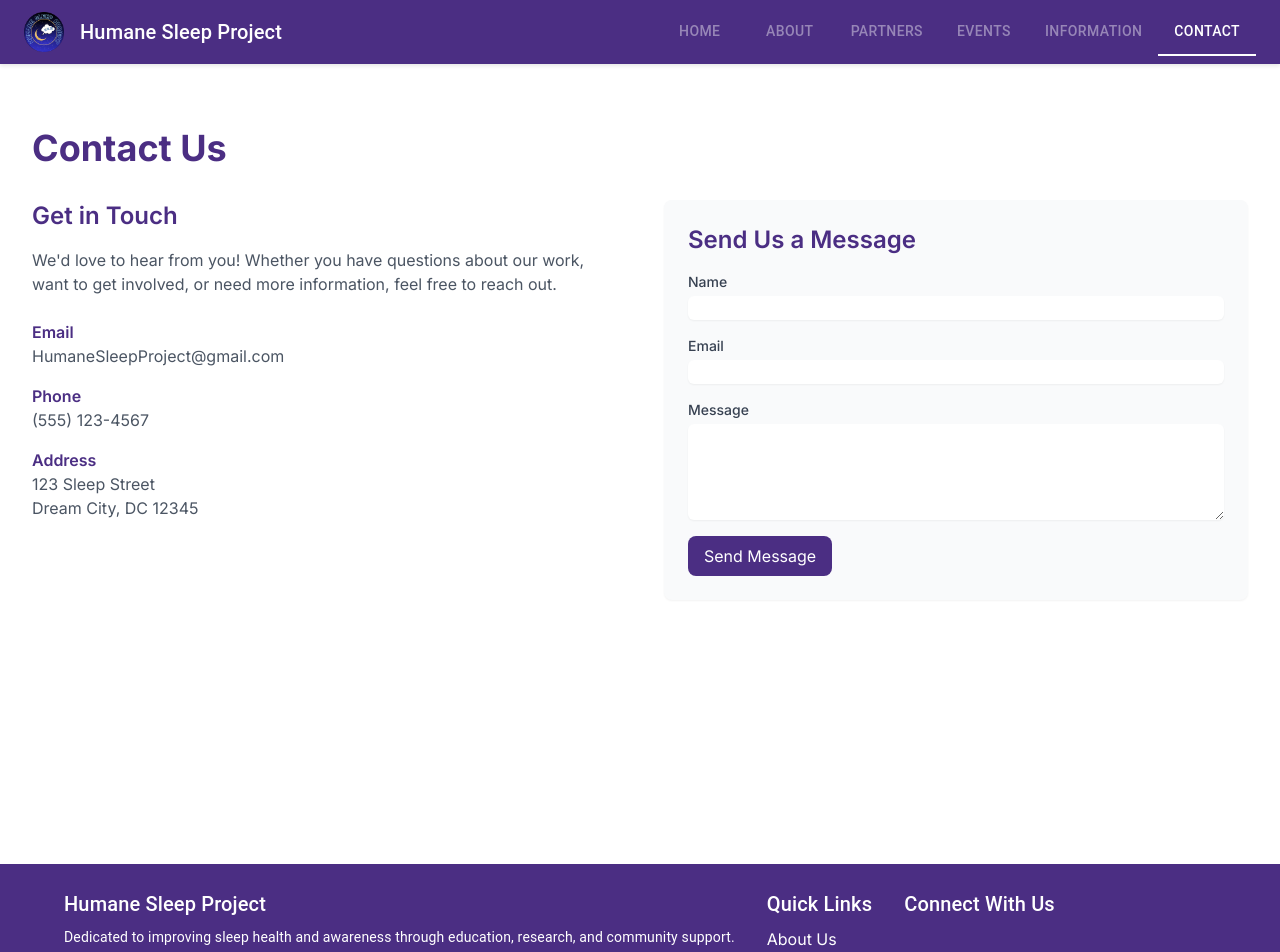
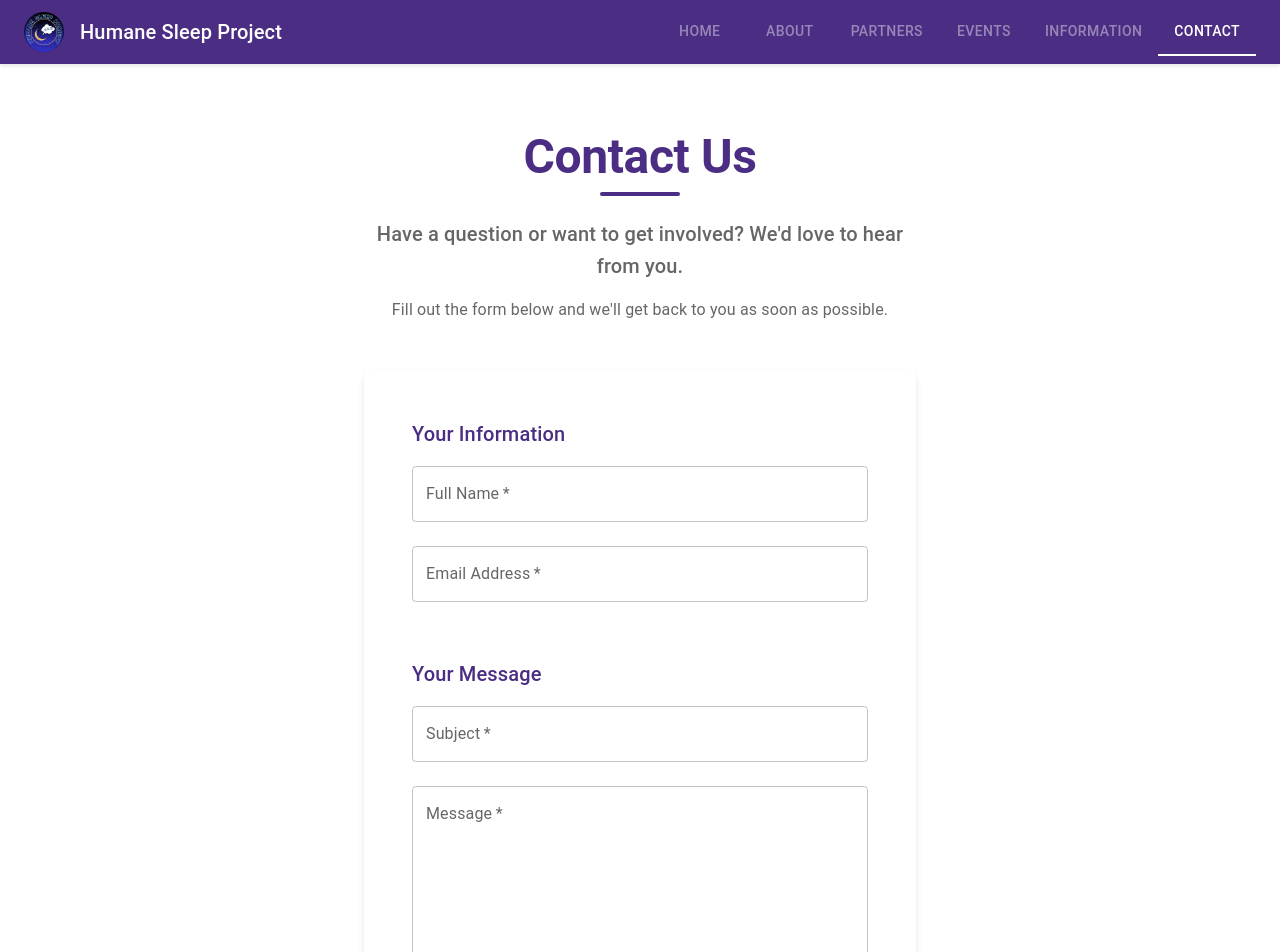
Before and after one commit to HumaneSleepProject/humane-sleep-project, a Next.js app: page /contact in a window 1280 px wide. Shown: the top 952 px of the page. Built offline with nearby package versions, Linux system fonts and the light colour scheme; some icons are missing.

Commit message:
Built contact page
Contact page built with form through formspree

```diff
--- a/src/app/contact/page.tsx
+++ b/src/app/contact/page.tsx
@@ -1,85 +1,171 @@
-export default function Contact() {
+'use client';
+
+import { useState } from 'react';
+import { Container, Typography, Box, TextField, Button, Alert, Snackbar } from '@mui/material';
+
+export default function ContactPage() {
+  const [submitted, setSubmitted] = useState(false);
+  const [error, setError] = useState('');
+
+  const handleSubmit = async (event: React.FormEvent<HTMLFormElement>) => {
+    event.preventDefault();
+    const formData = new FormData(event.currentTarget);
+
+    try {
+      const response = await fetch('https://formspree.io/f/mldjknno', {
+        method: 'POST',
+        body: formData,
+        headers: {
+          Accept: 'application/json',
+        },
+      });
+
+      if (response.ok) {
+        setSubmitted(true);
+        (event.target as HTMLFormElement).reset();
+      } else {
+        setError('There was a problem sending your message. Please try again.');
+      }
+    } catch (err) {
+      setError('There was a problem sending your message. Please try again.');
+    }
+  };
+
   return (
-    <main className="min-h-screen">
-      <section className="section-padding bg-white">
-        <div className="max-w-7xl mx-auto">
-          <h1 className="text-4xl font-bold text-[var(--primary-purple)] mb-8">
+    <Container maxWidth="sm" sx={{ py: 8 }}>
+      <Box sx={{ textAlign: 'center', mb: 6 }}>
+        <Typography
+          variant="h2"
+          component="h1"
+          sx={{
+            color: 'var(--primary-purple)',
+            fontWeight: 700,
+            fontSize: { xs: '2rem', sm: '2.5rem', md: '3rem' },
+            position: 'relative',
+            display: 'inline-block',
+            '&::after': {
+              content: '""',
+              position: 'absolute',
+              bottom: '-10px',
+              left: '50%',
+              transform: 'translateX(-50%)',
+              width: '80px',
+              height: '4px',
+              backgroundColor: 'var(--primary-purple)',
+              borderRadius: '2px',
+            }
+          }}
+        >
           Contact Us
-          </h1>
-          <div className="grid grid-cols-1 md:grid-cols-2 gap-12">
-            <div>
-              <h2 className="text-2xl font-semibold text-[var(--primary-purple)] mb-4">
-                Get in Touch
-              </h2>
-              <p className="text-gray-600 mb-6">
-                We&apos;d love to hear from you! Whether you have questions about our work, want to get involved, or need more information, feel free to reach out.
-              </p>
-              <div className="space-y-4">
-                <div>
-                  <h3 className="font-semibold text-[var(--primary-purple)]">Email</h3>
-                  <p className="text-gray-600">HumaneSleepProject@gmail.com
-                  </p>
-                </div>
-                <div>
-                  <h3 className="font-semibold text-[var(--primary-purple)]">Phone</h3>
-                  <p className="text-gray-600">(555) 123-4567</p>
-                </div>
-                <div>
-                  <h3 className="font-semibold text-[var(--primary-purple)]">Address</h3>
-                  <p className="text-gray-600">
-                    123 Sleep Street<br />
-                    Dream City, DC 12345
-                  </p>
-                </div>
-              </div>
-            </div>
+        </Typography>
+        <Typography variant="h6" sx={{ mt: 4, mb: 2, color: 'text.secondary' }}>
+          Have a question or want to get involved? We&apos;d love to hear from you.
+        </Typography>
+        <Typography variant="body1" sx={{ color: 'text.secondary', mb: 4 }}>
+          Fill out the form below and we&apos;ll get back to you as soon as possible.
+        </Typography>
+      </Box>
 
-            <div className="bg-gray-50 p-6 rounded-lg shadow-sm">
-              <h2 className="text-2xl font-semibold text-[var(--primary-purple)] mb-4">
-                Send Us a Message
-              </h2>
-              <form className="space-y-4">
-                <div>
-                  <label htmlFor="name" className="block text-sm font-medium text-gray-700">
-                    Name
-                  </label>
-                  <input
-                    type="text"
-                    id="name"
+      <Box
+        component="form"
+        onSubmit={handleSubmit}
+        sx={{
+          backgroundColor: 'white',
+          borderRadius: 2,
+          boxShadow: '0 4px 6px rgba(0, 0, 0, 0.1)',
+          p: { xs: 3, sm: 6 },
+          '& .MuiTextField-root': {
+            mb: 3,
+          },
+        }}
+      >
+        <Box sx={{ mb: 4 }}>
+          <Typography variant="h6" sx={{ mb: 2, color: 'var(--primary-purple)' }}>
+            Your Information
+          </Typography>
+          <TextField
+            required
+            fullWidth
+            label="Full Name"
             name="name"
-                    className="mt-1 block w-full rounded-md border-gray-300 shadow-sm focus:border-[var(--primary-purple)] focus:ring-[var(--primary-purple)]"
+            autoComplete="name"
           />
-                </div>
-                <div>
-                  <label htmlFor="email" className="block text-sm font-medium text-gray-700">
-                    Email
-                  </label>
-                  <input
+          <TextField
+            required
+            fullWidth
+            label="Email Address"
+            name="email"
             type="email"
-                    id="email"
-                    name="email"
-                    className="mt-1 block w-full rounded-md border-gray-300 shadow-sm focus:border-[var(--primary-purple)] focus:ring-[var(--primary-purple)]"
+            autoComplete="email"
           />
-                </div>
-                <div>
-                  <label htmlFor="message" className="block text-sm font-medium text-gray-700">
-                    Message
-                  </label>
-                  <textarea
-                    id="message"
+        </Box>
+
+        <Box sx={{ mb: 4 }}>
+          <Typography variant="h6" sx={{ mb: 2, color: 'var(--primary-purple)' }}>
+            Your Message
+          </Typography>
+          <TextField
+            required
+            fullWidth
+            label="Subject"
+            name="subject"
+          />
+          <TextField
+            required
+            fullWidth
+            label="Message"
             name="message"
-                    rows={4}
-                    className="mt-1 block w-full rounded-md border-gray-300 shadow-sm focus:border-[var(--primary-purple)] focus:ring-[var(--primary-purple)]"
+            multiline
+            rows={6}
+            sx={{ mb: 4 }}
           />
-                </div>
-                <button type="submit" className="btn-primary">
+        </Box>
+
+        <Button
+          type="submit"
+          variant="contained"
+          size="large"
+          fullWidth
+          sx={{
+            backgroundColor: 'var(--primary-purple)',
+            '&:hover': {
+              backgroundColor: 'var(--secondary-purple)',
+            },
+            py: 1.5,
+            fontSize: '1.1rem',
+          }}
+        >
           Send Message
-                </button>
-              </form>
-            </div>
-          </div>
-        </div>
-      </section>
-    </main>
-  )
+        </Button>
+      </Box>
+
+      <Snackbar
+        open={submitted}
+        autoHideDuration={6000}
+        onClose={() => setSubmitted(false)}
+      >
+        <Alert
+          onClose={() => setSubmitted(false)}
+          severity="success"
+          sx={{ width: '100%' }}
+        >
+          Thank you for your message! We&apos;ll get back to you soon.
+        </Alert>
+      </Snackbar>
+
+      <Snackbar
+        open={!!error}
+        autoHideDuration={6000}
+        onClose={() => setError('')}
+      >
+        <Alert
+          onClose={() => setError('')}
+          severity="error"
+          sx={{ width: '100%' }}
+        >
+          {error}
+        </Alert>
+      </Snackbar>
+    </Container>
+  );
 }
--- a/src/app/page.tsx
+++ b/src/app/page.tsx
@@ -41,7 +41,7 @@ export default function Home() {
                 Humane Sleep Project
               </h1>
               <p className="text-responsive text-gray-600 mb-8">
-                Dedicated to improving sleep health and awareness through education, research, and community support.
+              Providing Compassion, One Sleep at a Time.
               </p>
               <Link href="/about" className="btn-primary inline-block">
                 Learn More
--- a/src/app/partners/page.tsx
+++ b/src/app/partners/page.tsx
@@ -12,7 +12,7 @@ const partners = [
 ];
 
 const donors = [
-  { name: 'Livermore Rotary', logo: '/donors/livermore_rotary.JPG' },
+  { name: 'Rotary Club of Livermore', logo: '/donors/livermore_rotary.JPG' },
   { name: 'Kannada Koota of Northern California', logo: '/donors/kannada_koota_of_northern_california.JPG' },
   { name: 'Bollywood 92.3', logo: '/donors/bollywood_923.JPG' },
   { name: 'Organizing with Love LLC', logo: '/donors/organizing_with_love_llc.PNG' },
--- a/src/components/Footer.tsx
+++ b/src/components/Footer.tsx
@@ -21,7 +21,7 @@ export default function Footer() {
               Humane Sleep Project
             </Typography>
             <Typography variant="body2" color="inherit">
-              Dedicated to improving sleep health and awareness through education, research, and community support.
+            Providing Compassion, One Sleep at a Time
             </Typography>
           </Grid>
           <Grid item xs={12} sm={4}>
```
Lines whose indentation alone changed are shown as unchanged.
